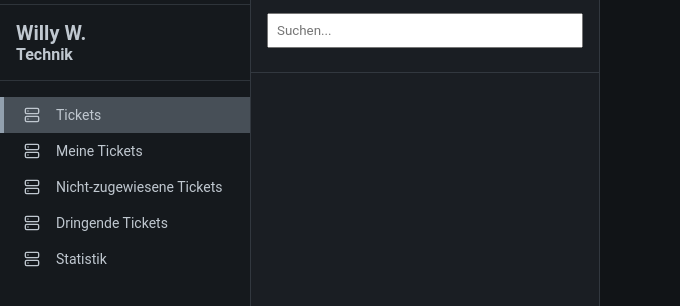
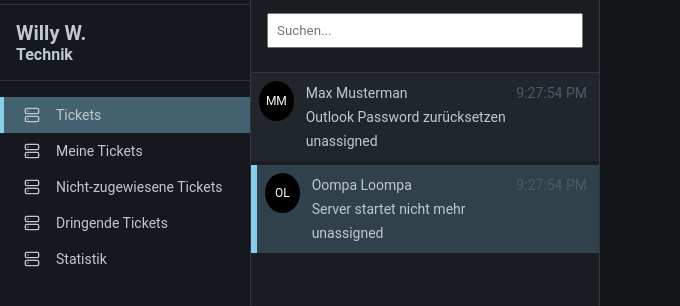
Before and after one commit to NETWORK-Z-Dev/dSyncTickets, a website: page public/dashboard.html in a window 1280 px wide. Shown: the part 56-362 px from the top of the page, without its empty margins (0-680 px from the left). Drawn offline with Linux system fonts and the light colour scheme.

Commit message:
Added ticket logic and styling

```diff
--- a/public/css/dashboard/ticket.css
+++ b/public/css/dashboard/ticket.css
@@ -0,0 +1,58 @@
+.layout.admin > .list.admin > .entries{
+    display: flex;
+    flex-direction: column;
+
+    gap: 4px;
+}
+
+.layout.admin > .list.admin > .entries > .ticket{
+    display: flex;
+    flex-direction: row;
+
+    gap: 0.5rem;
+
+    width: 100%;
+    height: fit-content;
+    padding: 0.5rem;
+    cursor: pointer;
+    user-select: none;
+}
+.layout.admin > .list.admin > .entries > .ticket > .icon{
+    display: flex;
+    justify-content: center;
+    align-items: center;
+
+    width: 40px;
+    height: 40px;
+
+    background-color: black;
+    color: white;
+
+    border-radius: 50%;
+    text-align: center;
+    font-size: 12px;
+
+    user-select: none;
+}
+.layout.admin > .list.admin > .entries > .ticket > .content{
+    display: flex;
+    flex-direction: column;
+    width: 100%;
+
+    gap: 0.5rem;
+    padding: 4px;
+    font-size: 14px;
+}
+.layout.admin > .list.admin > .entries > .ticket > .content > p{
+    margin: 0;
+}
+.layout.admin > .list.admin > .entries > .ticket > .content > p.meta {
+    display: flex;
+    flex-direction: row;
+    width: 100%;
+}
+.layout.admin > .list.admin > .entries > .ticket > .content > p.meta > span.timestamp{
+    display: flex;
+    justify-content: end;
+    margin-left: auto;
+}
--- a/public/css/themes/default/default.css
+++ b/public/css/themes/default/default.css
@@ -40,12 +40,32 @@ body {
 
 .layout > .navigation.admin > .general-menu > a:hover,
 .layout > .navigation.admin > .admin-menu > a:hover{
-    background-color: hsl(from var(--main) h s calc(l * 8) / 40%);
+    background-color: hsl(from var(--accent) h s calc(l * 1.25) / 40%);
     color: hsl(from var(--main) h s calc(l * 10));
 }
 .layout > .navigation.admin > .general-menu > a.active,
 .layout > .navigation.admin > .admin-menu > a.active{
-    border-left: 4px solid hsl(from var(--main) h s calc(l * 8));
-    background-color: hsl(from var(--main) h s calc(l * 8) / 40%);
+    border-left: 4px solid hsl(from var(--accent) h s calc(l * 1));
+    background-color: hsl(from var(--accent) h s calc(l * 1) / 40%);
     color: hsl(from var(--main) h s calc(l * 10));
 }
+
+.layout.admin > .list.admin > .entries > .ticket{
+    background-color: hsl(from var(--main) h s calc(l * 2) / 75%);
+}
+
+.layout.admin > .list.admin > .entries > .ticket > .content > p.meta > span.timestamp{
+    color: hsl(from var(--main) h s calc(l * 4.5))
+}
+
+.layout.admin > .list.admin > .entries > .ticket.unread{
+    border-left: 6px solid hsl(from var(--accent) h s calc(l * 1));
+    background-color: hsl(from var(--accent) h s calc(l * 1) / 20%);
+}
+
+.layout.admin > .list.admin > .entries > .ticket:hover{
+    background-color: hsl(from var(--accent) h s calc(l * 1.25) / 20%);
+}
+.layout.admin > .list.admin > .entries > .ticket.unread:hover{
+    background-color: hsl(from var(--accent) h s calc(l * 1.25) / 20%);
+}
--- a/public/dashboard.html
+++ b/public/dashboard.html
@@ -12,6 +12,7 @@
     <link rel="stylesheet" href="/css/dashboard/layout.css?v={{version}}">
     <link rel="stylesheet" href="/css/dashboard/navigation.css?v={{version}}">
     <link rel="stylesheet" href="/css/dashboard/list.css?v={{version}}">
+    <link rel="stylesheet" href="/css/dashboard/ticket.css?v={{version}}">
 
     <script src="/js/libs/icons/Icons.js?v={{version}}"></script>
 
--- a/public/js/dashboard/tickets.js
+++ b/public/js/dashboard/tickets.js
@@ -41,16 +41,58 @@ async function displayTicketsInList(){
                 id: 123456789012,
                 first_name: "Max",
                 last_name: "Musterman",
-                company: {
-
-                }
+                icon: null,
+                company: {}
             },
             created: new Date().getTime(),
             status: "unassigned",
+            unread: false,
+        },
+        {
+            id: 67890,
+            title: "Server startet nicht mehr",
+            creator: {
+                id: 123456789013,
+                first_name: "Oompa",
+                last_name: "Loompa",
+                icon: null,
+                company: {}
+            },
+            created: new Date().getTime(),
+            status: "unassigned",
+            unread: true,
         }
     ]
 
     for(let ticket of tickets){
+        let creator = ticket.creator;
+
+
+        let ticketElement = document.createElement("div");
+        ticketElement.classList.add("ticket");
+
+        // if unread mark it as such
+        if(ticket.unread === true) ticketElement.classList.add("unread");
+
+        ticketElement.setAttribute("data-id", ticket.id);
+        ticketElement.innerHTML =
+            `
+            <div class="icon">${creator.icon ? "" : `${creator.first_name[0]}${creator.last_name[0]}`}</div>
+            <div class="content">
+                <p class="meta">
+                    ${creator.first_name} ${creator.last_name} <span class="timestamp">${new Date(ticket.created).toLocaleTimeString()}</span>
+                </p>
+
+                <p>${ticket.title}</p>
+
+                <p class="footer">
+                    <span class="status">${ticket.status}</span>
+                </p>
+            </div>
+            `;
+
+
         console.log(ticket)
+        getTicketListElement().appendChild(ticketElement);
     }
 }
```
